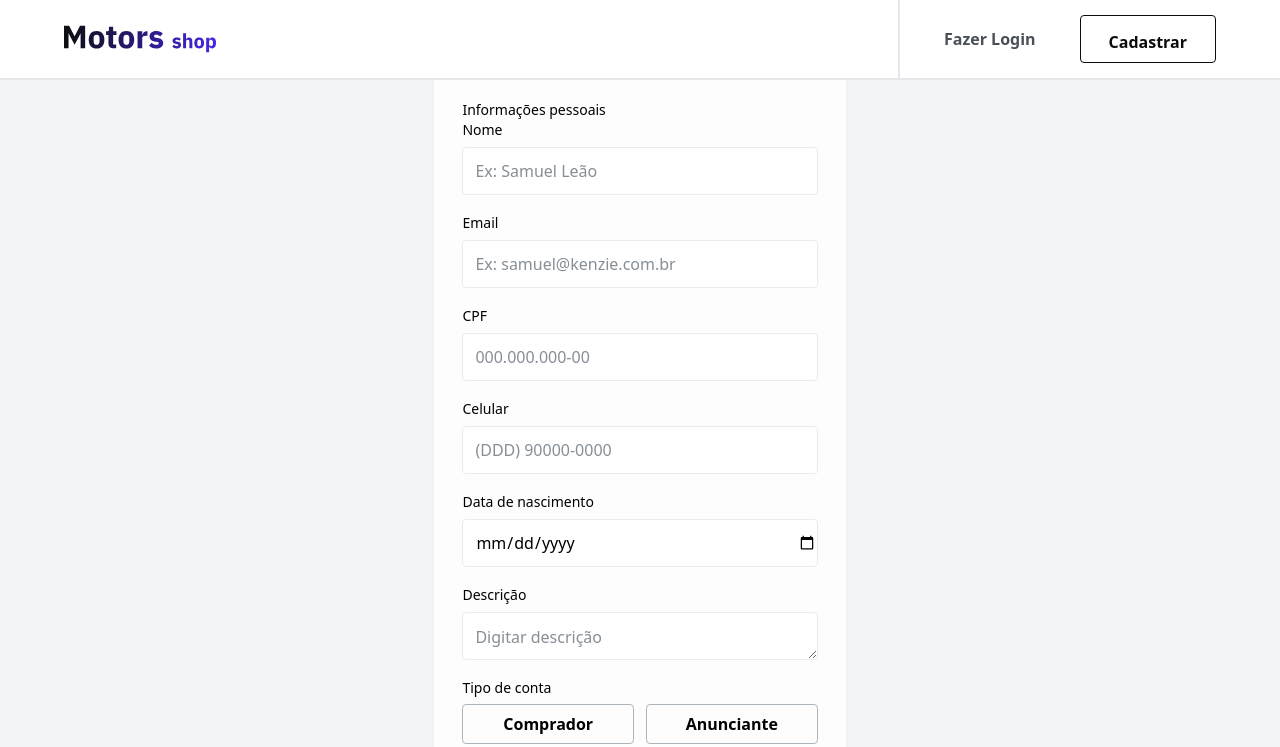
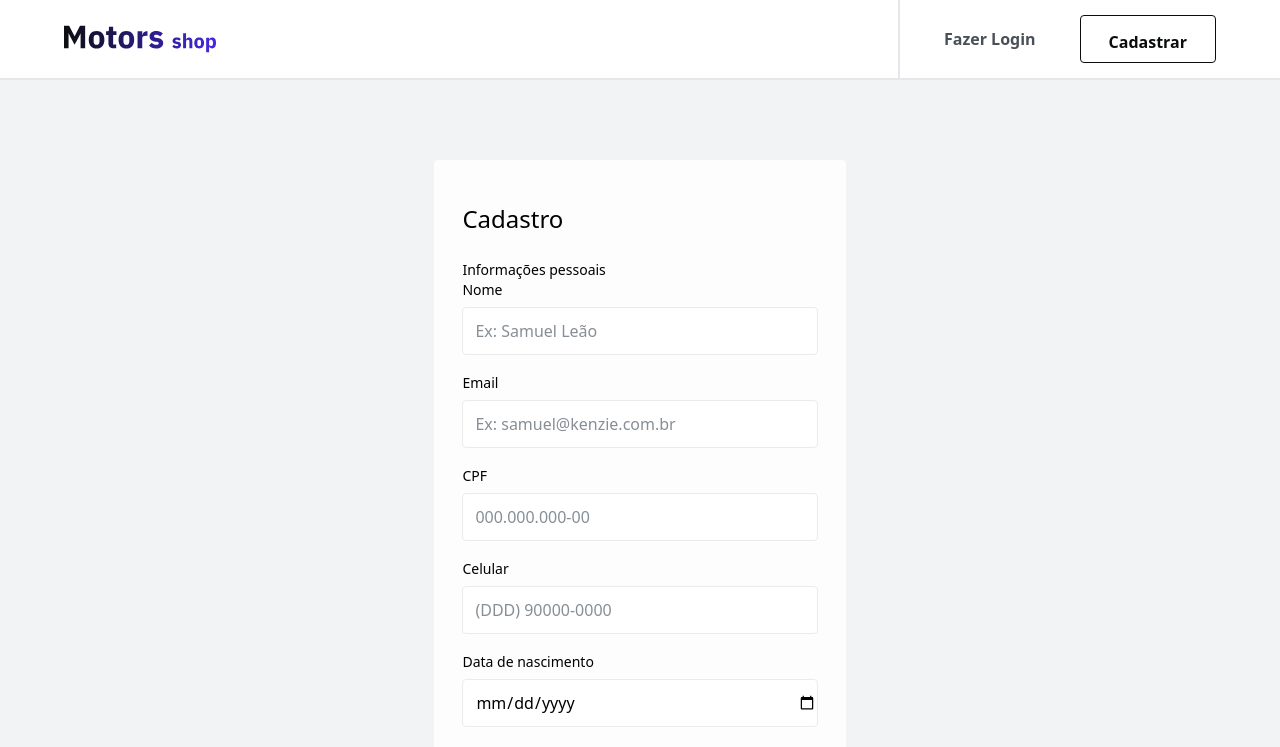
Before and after one commit to m6-t14-grupo35/motors-shop-front, a Next.js app: page /register in a window 1280 px wide. Shown: the top 747 px of the page. Built offline with nearby package versions, Linux system fonts and the light colour scheme.

Commit message:
fix: forms styling

```diff
--- a/src/components/formLogin/index.tsx
+++ b/src/components/formLogin/index.tsx
@@ -19,9 +19,9 @@ export const FormLogin = () => {
 
   return (
     <>
-      <div className='w-full h-screen bg-grey-8 flex items-center justify-center'>
+      <div className='w-full h-fit bg-grey-8 flex items-center justify-center pt-20'>
 
-        <div className='w-[93%] bg-grey-10 min-w-[16rem] max-w-[25.7rem] h-fit rounded py-11 px-7'>
+        <div className='w-[93%] bg-grey-10 min-w-[16rem] max-w-[25.7rem] h-fit rounded py-11 px-7 my-20'>
           <h2 className='heading-5-500 mb-6'>Login</h2>
           <form onSubmit={handleSubmit(submit)}>
             <fieldset className='flex flex-col mb-5'>
--- a/src/components/formRegister/index.tsx
+++ b/src/components/formRegister/index.tsx
@@ -18,8 +18,8 @@ export const FormRegister = () => {
 
   return (
     <>
-      <div className='w-full h-full bg-grey-8 flex items-center justify-center'>
-        <div className='w-[93%] bg-grey-10 min-w-[16rem] max-w-[25.7rem] h-fit rounded py-11 px-7'>
+      <div className='w-full h-full bg-grey-8 flex items-center justify-center pt-20'>
+        <div className='w-[93%] bg-grey-10 min-w-[16rem] max-w-[25.7rem] h-fit rounded py-11 px-7 my-20'>
           <h2 className='heading-5-500 mb-6'>Cadastro</h2>
           <form onSubmit={handleSubmit(submit)}>
             <h3 className='body-2-500'>Informações pessoais</h3>
@@ -56,7 +56,7 @@ export const FormRegister = () => {
 
             <fieldset className='flex flex-col mb-5'>
               <label className='input-label mb-2'>Descrição</label>
-              <textarea placeholder='Digitar descrição' className='rounded pl-3 pt-3 border border-grey-7 placeholder:text-grey-3 h-12 outline-1 outline-brand-2' {...register('description')}/>
+              <textarea rows={3} placeholder='Digitar descrição' className='rounded pl-3 pt-3 border border-grey-7 placeholder:text-grey-3 outline-1 outline-brand-2' {...register('description')}/>
               {errors && <p aria-label="error">{errors.description?.message}</p>}
             </fieldset>
 
```
